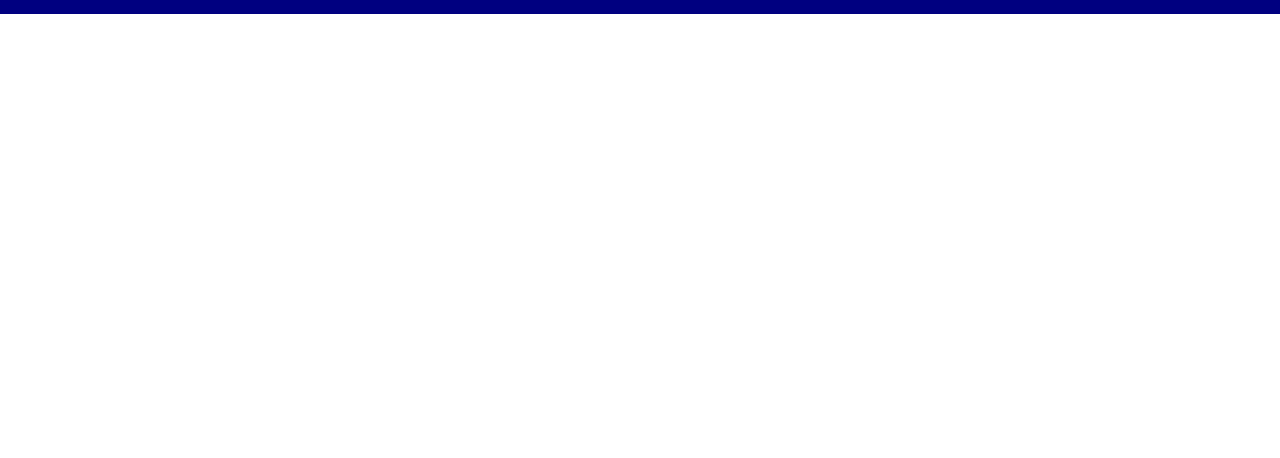
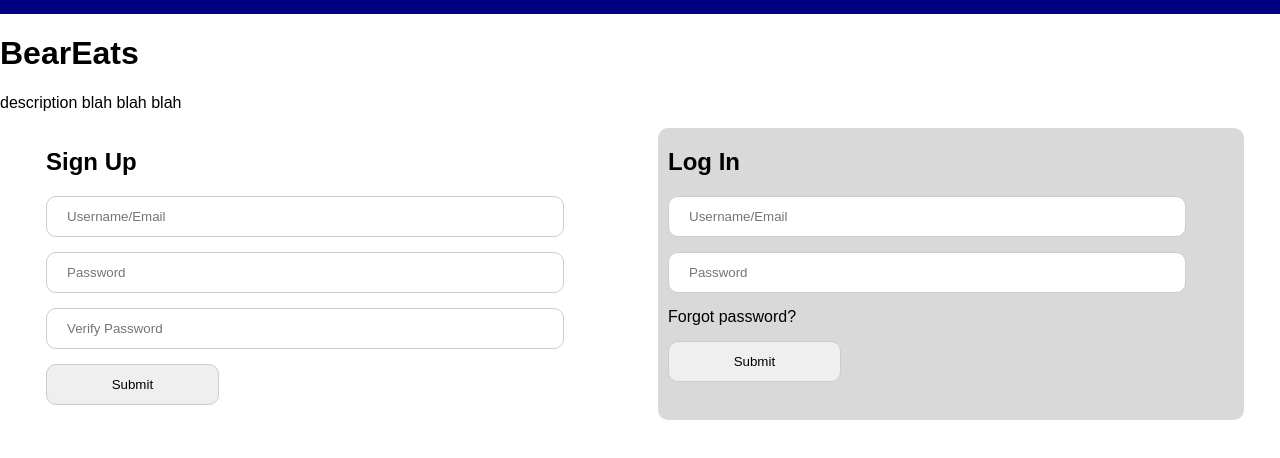
Before and after one commit to hannah02li20/cs198-final, a website: page frontend_stuff/sign_up_log_in.html in a window 1280 px wide. Shown: the part 74-532 px from the top of the page. Drawn offline with Linux system fonts and the light colour scheme.

Commit message:
log in page html+css done

```diff
--- a/frontend_stuff/sign_up_log_in.html
+++ b/frontend_stuff/sign_up_log_in.html
@@ -5,6 +5,7 @@
     <meta http-equiv="X-UA-Compatible" content="IE=edge">
     <meta name="viewport" content="width=device-width, initial-scale=1.0">
     <link rel="stylesheet" href="general.css">
+    <link rel="stylesheet" href="signup_login.css">
     <title>BearEats</title>
 </head>
 <body>
@@ -22,5 +23,47 @@
         <a href = "profile_w_favs.html" > <img class = "prof-pic" src = "images/blank_prof.webp"></a>
 
     </header>
+
+    <!-- title+description -->
+    <div class = "title+description">
+    <h1> BearEats</h1>
+    <p> description blah blah blah </p>
+    </div>
+
+
+    <div class = "sign-up-container">
+    <!-- sign up -->
+    <div class = "sign">
+    <h2>Sign Up</h2>
+    <form>
+        <input type = "email" id = "email" name="email" placeholder="Username/Email">
+        <!-- <br><br> -->
+        <input type = "password" id = "pw" name="password" placeholder="Password">
+        <!-- <br><br> -->
+        <input type = "password" id = "pw" name="password" placeholder="Verify Password">
+        <input type="submit">
+    </form>
+    </div>
+
+
+
+    <!-- log in -->
+    <div class = "log">
+    <h2>Log In</h2>
+    <form>
+        <input type = "email" id = "email" name="email" placeholder="Username/Email">
+        <!-- <br><br> -->
+        <input type = "password" id = "pw" name="password" placeholder="Password">
+        <!-- <br><br> -->
+        <a id = "forgot" href = "#">Forgot password?</a>
+        <input type="submit">
+    </form>
+    </div>
+
+    </div>
+
+
+
+
 </body>
 </html>
--- a/frontend_stuff/signup_login.css
+++ b/frontend_stuff/signup_login.css
@@ -0,0 +1,43 @@
+#forgot {
+    color:black;
+}
+
+.sign-up-container {
+    display: flex;
+    justify-content: space-evenly;
+    /* background-color: blueviolet; */
+
+}
+
+.sign {
+    /* text-align: center; */
+    width: 45%;
+    /* background-color: yellow; */
+    padding-left: 10px;
+}
+
+.log {
+    width: 45%;
+    background-color: #D9D9D9;
+    border-radius: 10px;
+    padding-left: 10px;
+}
+
+
+input {
+    width: 90%;
+    padding: 12px 20px;
+    margin: 15px 0;
+    /* margin-left: 5%; */
+    /* margin-right: 10%; */
+    display: block;
+    justify-content: center;
+    border: 1px solid #ccc;
+    border-radius: 10px;
+    box-sizing: border-box;
+  }
+
+  input[type=submit]{
+    width: 30%;
+    margin-right: 60%;
+  }
```
Also changed, not shown: frontend_stuff/profile_w_favs.html (+1 -1 lines).
